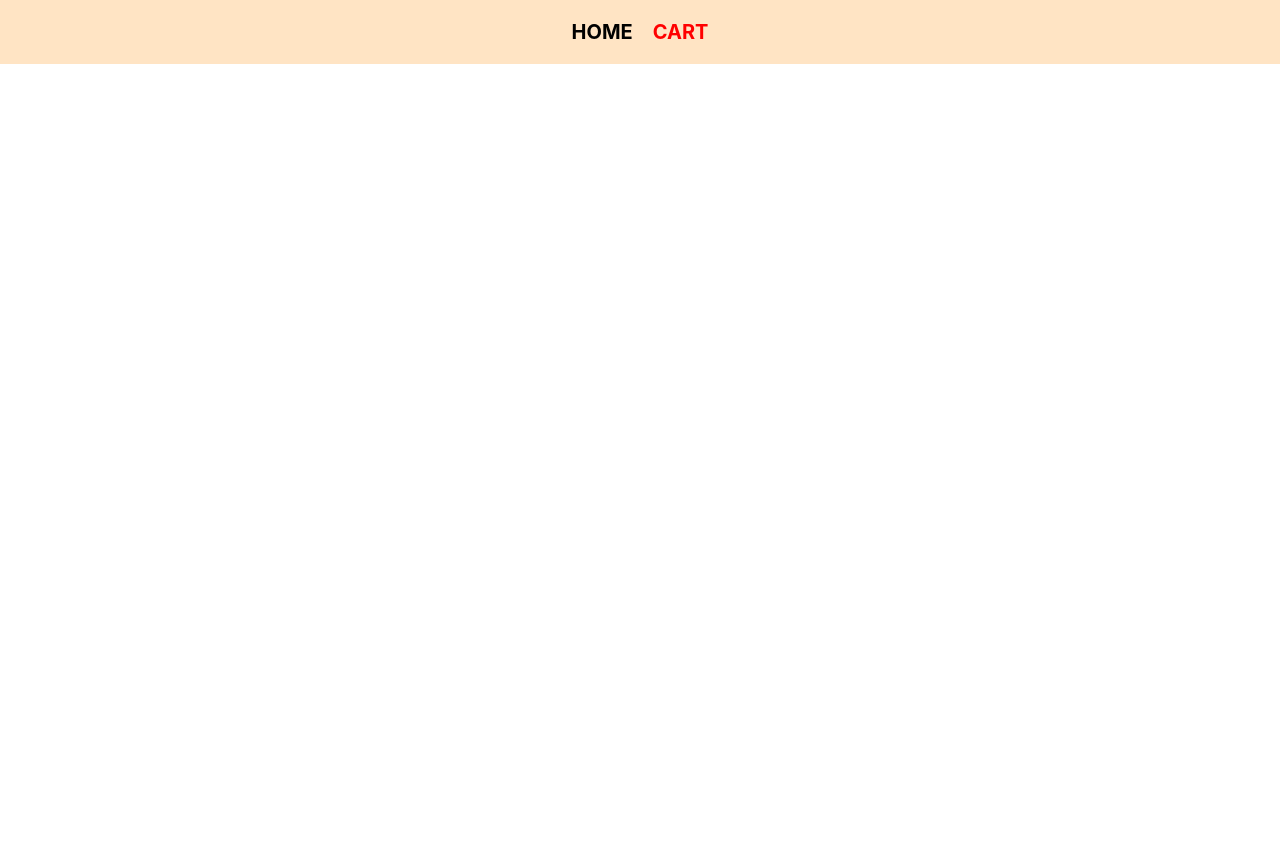
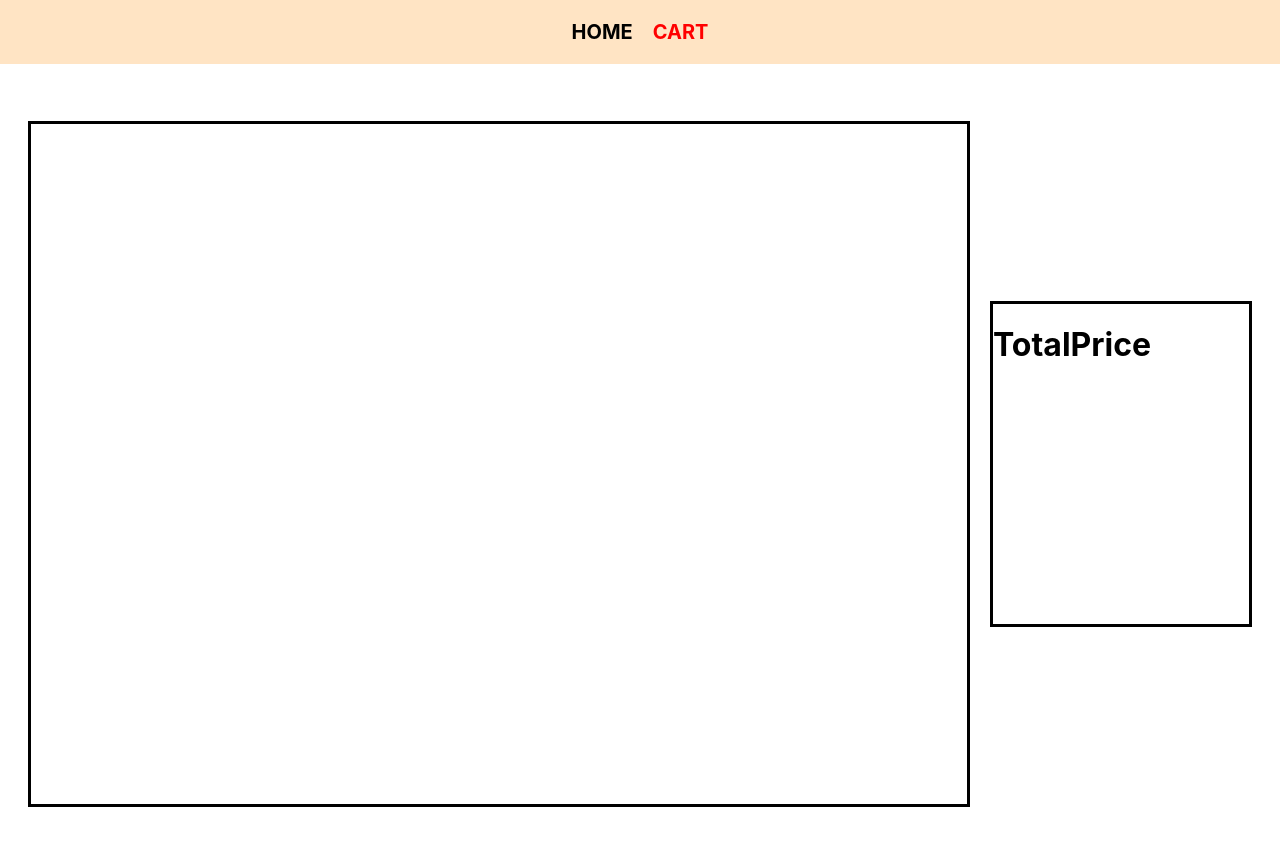
Before and after one commit to bigyandev/shoppingCart, a React (Create React App) app: page /Cart in a window 1280 px wide. Shown: the top 846 px of the page. Built offline with nearby package versions, Linux system fonts and the light colour scheme.

Commit message:
second commit

```diff
--- a/src/components/CartPage.jsx
+++ b/src/components/CartPage.jsx
@@ -9,30 +9,17 @@ import {useCart} from '../context/CartContext'
 
 const CartPage = () => {
 
-  const {cartProducts} = useCart();
-  console.log({cartProducts})
+
 
   return (
-    <>
-        {/* <DisplayItem>
-          <SelectedItem />
-          <TotalPrice />
-        </DisplayItem> */}
-              <div className='container'>
-        {cartProducts &&
-          cartProducts.map((data) => {
-            return (
-              <div className='card' key={data.id}>
-                <img src={data.image} alt={data.name} />
-                <div className='datalist'>
-                  <h2>{data.name}</h2>
-                  <h3>${data.price}</h3>
-                </div>
-              </div>
-            )
-          })}
-      </div>
-    </>
+
+
+          <div className='container'>
+            <SelectedItem />
+            <TotalPrice />
+          </div>
+
+
   )
 }
 export default CartPage
--- a/src/components/DisplayItem.jsx
+++ b/src/components/DisplayItem.jsx
@@ -1,48 +1,43 @@
-import React from 'react'
-import {useState, useContext, createContext} from 'react'
-import ProductContext from './PrdouctContext'
-import SelectedItemContext from './SelectedItemContext.jsx'
-import { useCart } from '../context/CartContext'
+import React from "react";
+import { useState, useContext, createContext } from "react";
+import { CartContext, useCart } from "../context/CartContext";
+import ProductContext from "./PrdouctContext";
 
-export const DisplayItemContext = createContext(null)
+
+
+
 export const DisplayItem = (props) => {
     const datas = useContext(ProductContext)
-  const [product, setProduct] = useState(datas)
-  const {addToCart}  = useCart();
-  console.log(addToCart);
+    const {addToCart} = useContext(CartContext)
+    const {cartProducts} = useContext(CartContext)
+    const {btnClicked} = useContext(CartContext)
 
-  const handleClick = (id) => {
-    setProduct((product) => {
-      return product.map((prevItem) => {
-        if (prevItem.id === id) {
-          return {...prevItem, isAdded: true}
-        } else {
-          return prevItem
-        }
-      })
-    })
-  }
+
 
     return (
         <>
-      <DisplayItemContext.Provider value={product}>{props.children}</DisplayItemContext.Provider>
-      <div className='container'>
-        {datas &&
-          datas.map((data) => {
-            return (
-              <div className='card' key={data.id}>
-                <img src={data.image} alt={data.name} />
-                <div className='datalist'>
+
+        <div className="container">
+        {datas && datas.map((data) => {
+           return <div className="card" key={data.id}>
+               <img src={data.image}  alt={data.name}/>
+               <div className="datalist">
                 <h2>{data.name}</h2>
                 <h3>${data.price}</h3>
-                  <button onClick={() => addToCart(data)}>
-                    {data.isAdded ? 'ADDED' : 'ADD TO CART'}
-                  </button>
+                <button onClick={() => addToCart(data)}>{btnClicked ? "ADDED" : "ADD TO CART"}</button>
+
                 </div>
+
                 </div>
-            )
-          })}
+
+
+        }
+
+        )}
         </div>
+
         </>
     )
+
+
 }
--- a/src/components/HomePage.css
+++ b/src/components/HomePage.css
@@ -18,7 +18,7 @@
     justify-content: center;
     align-items: center;
     height: 300px;
-    width: 25%;
+    width: 30%;
     flex-direction: column;
 
 }
--- a/src/components/SelectedItem.jsx
+++ b/src/components/SelectedItem.jsx
@@ -2,29 +2,52 @@
 import React, { useState } from "react"
 import { useContext } from "react"
 import ProductContext from "./PrdouctContext"
-
+import { useCart } from "../context/CartContext"
 
 
 const SelectedItem = () => {
     const style = {
-        width: "45%",
+        width: "70%",
         height: "80%",
         overflowY: "scroll",
         border: "3px solid black",
         overflowX:"hidden",
+        padding: "20px",
+
 
     }
-    const datas = useContext(ProductContext)
-    console.log(datas)
+    const style_item = {
+    display:  "flex",
+    justifyContent: "start",
+    alignItems: "start",
+    height: "100%",
+    flexWrap: "wrap",
+    gap: "20px",
+
+
+    }
+    const {cartProducts} = useCart()
+    const data = useContext(ProductContext)
 
 
  return (
 
     <>
     <div style={style}>
-    <h1>hello world</h1>
+        <div style = {style_item}>
+        {cartProducts && cartProducts.map((cart) => {
+            return (
+                <div className="card" key={cart.id}>
+                    <img src={cart.image} alt={cart.name} />
+                    <div className="datalist">
+                        <h2>{cart.name}</h2>
+                        <h3>${cart.price}</h3>
+                    </div>
+                </div>
 
-
+            )
+        })}
+    </div>
     </div>
     </>
 )
--- a/src/components/TotalPrice.jsx
+++ b/src/components/TotalPrice.jsx
@@ -1,7 +1,7 @@
 import React from "react";
 const TotalPrice = () => {
   const style = {
-    width: "45%",
+    width: "20%",
     height: "40%",
     border: "3px solid black"
   }
--- a/src/context/CartContext.jsx
+++ b/src/context/CartContext.jsx
@@ -8,10 +8,13 @@ export const CartContext = createContext(initialState)
 
 export const CartProvider = ({children}) => {
   const [cartProducts, setCartProducts] = useState([])
+  const [btnClicked, setBtnCliked] = useState(false)
   const addToCart = (products) => {
     setCartProducts([...cartProducts, products])
+    setBtnCliked((btnClicked) => !btnClicked)
+
   }
-  return <CartContext.Provider value={{addToCart, cartProducts}}>{children}</CartContext.Provider>
+  return <CartContext.Provider value={{addToCart, cartProducts, btnClicked}}>{children}</CartContext.Provider>
 }
 
 export const useCart = () => {
```
Also changed, not shown: src/App.js (+9 -3 lines). Lines whose indentation alone changed are shown as unchanged.
